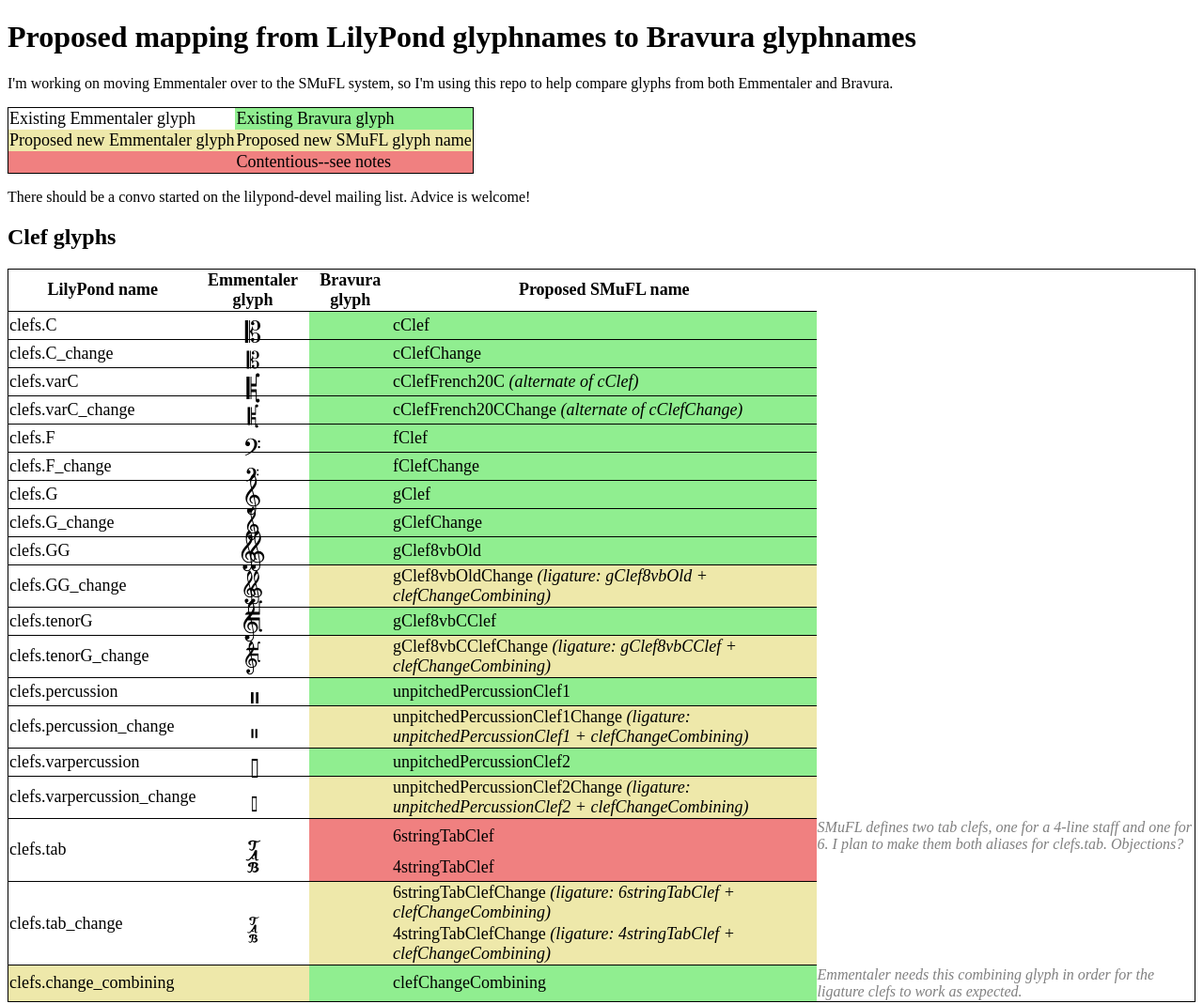
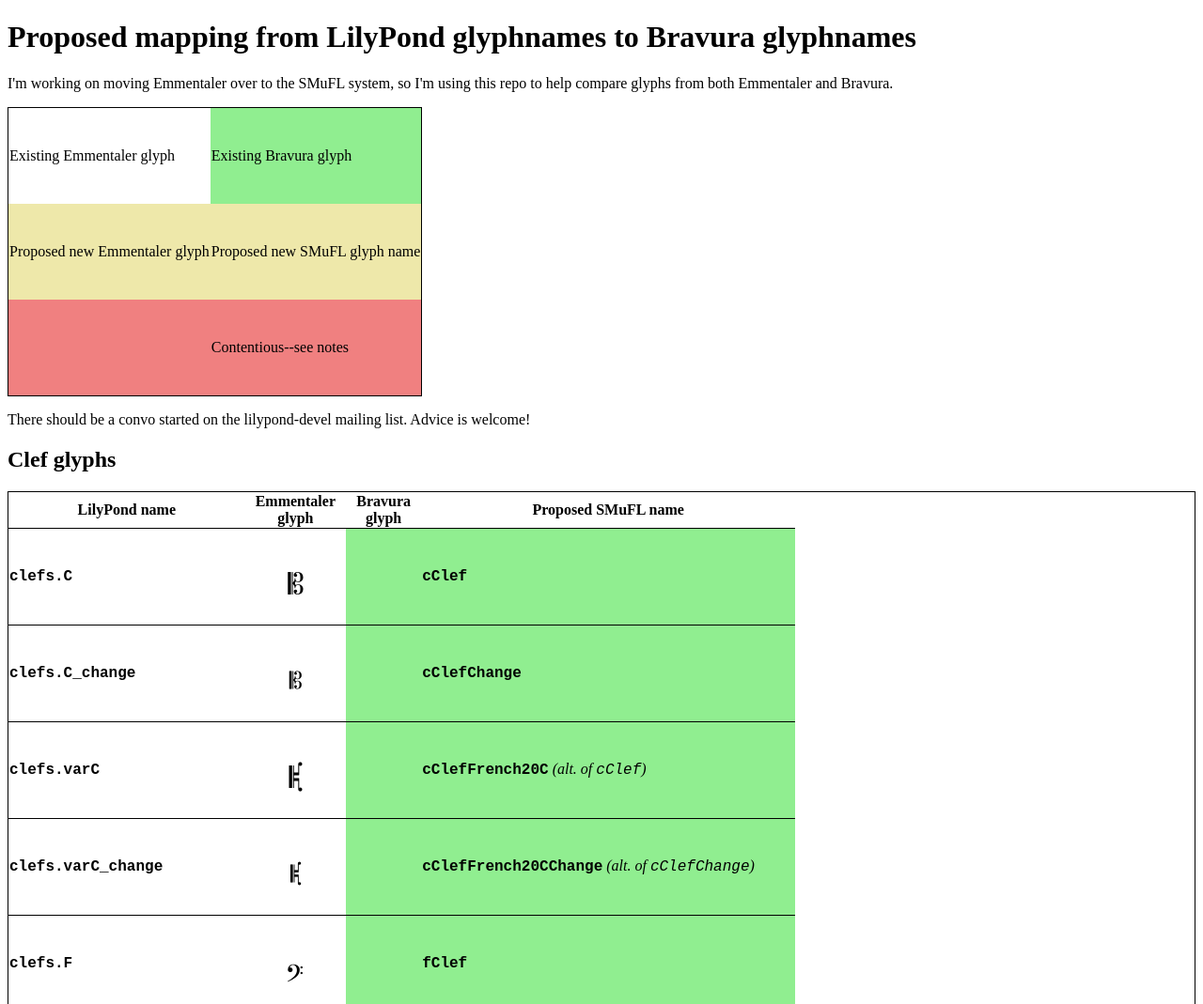
Before and after one commit to WolfGangsta/emmentaler-bravura, a plain HTML site: page index.html in a window 1280 px wide. Shown: the top 1069 px of the page at 94% size. Drawn offline with Linux system fonts and the light colour scheme; a web font is replaced by a local one.

Commit message:
Improve readability
* Reduce text size
* Abbreviate "alt." & "lig:"
* Embolden and monospacify glyph names
* Monospacify alt. & lig. glyph names
* Set minimum height of table cells

```diff
--- a/generate-table.js
+++ b/generate-table.js
@@ -44,14 +44,14 @@
 
             // Add first column (Lily name)
             let col1 = document.createElement("td");
-            col1.className = "first lily-side";
+            col1.className = "first lily-side glyph-name";
             if (code === 0) col1.className += " new";
 
             let emmenEntry = document.createElement("span");
             emmenEntry.className = "glyph-entry";
-            let bravNameSpan = document.createElement("span");
-            bravNameSpan.innerHTML = emmenName;
-            emmenEntry.append(bravNameSpan);
+            let bravInfoSpan = document.createElement("span");
+            bravInfoSpan.innerHTML = emmenName;
+            emmenEntry.append(bravInfoSpan);
             col1.append(emmenEntry);
 
             // Second column (Emmentaler glyph)
@@ -103,18 +103,28 @@
 
                 let bravEntry = document.createElement("span");
                 bravEntry.className = "glyph-entry";
-                bravNameSpan = document.createElement("span");
-                bravNameSpan.innerText = bravName;
-                bravEntry.append(bravNameSpan);
+                bravInfoSpan = document.createElement("span");
+                let bravNameSpan = document.createElement("span");
+                bravNameSpan.className = "glyph-name";
+                bravNameSpan.innerHTML = bravName;
+                bravInfoSpan.append(bravNameSpan);
+                bravEntry.append(bravInfoSpan);
+
                 if (altOf) {
                     let altI = document.createElement("i");
-                    altI.innerText = " (alternate of " + altOf + ")";
+                    let altSpan = document.createElement("span");
+                    altSpan.className = "alt-or-lig-name";
+                    altSpan.innerText = altOf;
+                    altI.append(" (alt. of ", altSpan, ")");
                     bravEntry.append(altI);
                 }
                 if (ligOf) {
                     let ligI = document.createElement("i");
                     let list = ligOf.join(" + ")
-                    ligI.innerText = " (ligature: " + list + ")";
+                    let ligSpan = document.createElement("span");
+                    ligSpan.className = "alt-or-lig-name";
+                    ligSpan.innerText = list;
+                    ligI.innerHTML = " (lig: " + ligSpan + ")";
                     bravEntry.append(ligI);
                 }
                 cell4.append(bravEntry);
--- a/style.css
+++ b/style.css
@@ -1,10 +1,20 @@
 table {
-    font-size: 18px;
+    font-size: 16px;
     border: 1px solid black;
     border-collapse: collapse;
 }
+td {
+    height: 100px;
+}
 .first {
     border-top: 1px solid black;
+}
+.glyph-name {
+    font-family: monospace;
+    font-weight: bold;
+}
+.alt-or-lig-name {
+    font-family: monospace;
 }
 .lily-side {
     background-color: white;
```
